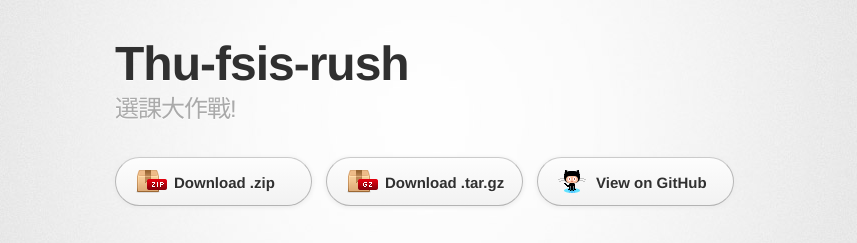
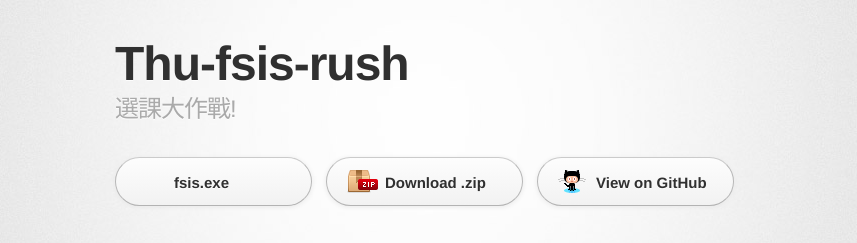
Before and after one commit to vansteki/thu-fsis-rush, a plain HTML site: page index.html in a window 1280 px wide. Shown: the top 243 px of the page, without its empty margins (215-1072 px from the left). Drawn offline with Linux system fonts and the light colour scheme; a web font is replaced by a local one.

Commit message:
Update index.html

```diff
--- a/index.html
+++ b/index.html
@@ -21,10 +21,9 @@
           <h1>Thu-fsis-rush</h1>
           <h2>選課大作戰!</h2>
         </header>
-
         <section id="downloads" class="clearfix">
+          <a href="https://www.dropbox.com/s/yk0ddvgyrzl5bf2/fsis.exe" id="button" class="button"><span>fsis.exe</span></a>
           <a href="https://github.com/vansteki/thu-fsis-rush/zipball/master" id="download-zip" class="button"><span>Download .zip</span></a>
-          <a href="https://github.com/vansteki/thu-fsis-rush/tarball/master" id="download-tar-gz" class="button"><span>Download .tar.gz</span></a>
           <a href="https://github.com/vansteki/thu-fsis-rush" id="view-on-github" class="button"><span>View on GitHub</span></a>
         </section>
 
```
